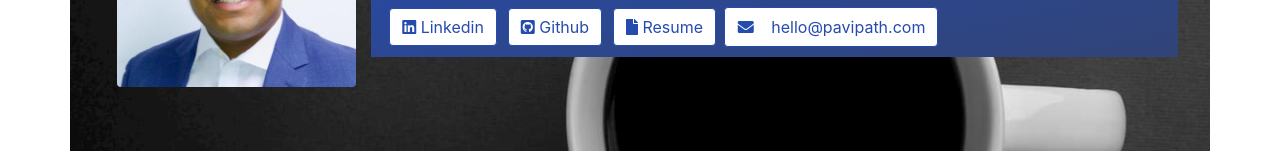
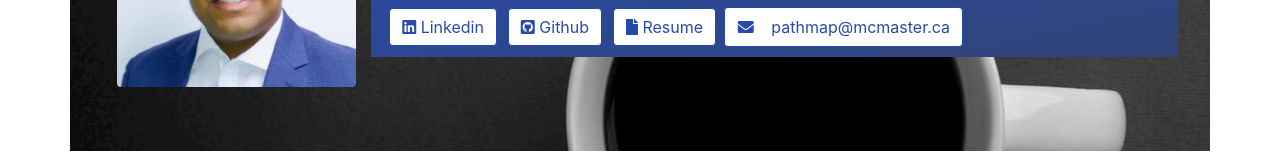
Before and after one commit to awesomePavi/awesomePavi.github.io, a plain HTML site: page index.html in a window 1280 px wide. Shown: the part 216-369 px from the top of the page. Drawn offline with nearby package versions, Linux system fonts and the light colour scheme.

Commit message:
Changed email
Updated email to McMaster

```diff
--- a/index.html
+++ b/index.html
@@ -57,8 +57,8 @@
                         <a class="btn btn-outline-primary git" href="https://github.com/awesomePavi" target="_blank"><i class="fab fa-github-square"></i>&nbsp;Github</a>
                         <a class="btn btn-outline-primary resume" href="download/Resume2019.pdf" target="_blank"><i class="fas fa-file"></i>&nbsp;Resume</a>
                         <div class="email">
-                            <a class="btn btn-outline-primary" href="mailto: hello@pavipath.com"><i class="button fas fa-envelope"></i></a>
-                            <p>hello@pavipath.com</p>
+                            <a class="btn btn-outline-primary" href="mailto: pathmap@mcmaster.ca"><i class="button fas fa-envelope"></i></a>
+                            <p>pathmap@mcmaster.ca</p>
                         </div>
                     </div>
                 </div>
```
